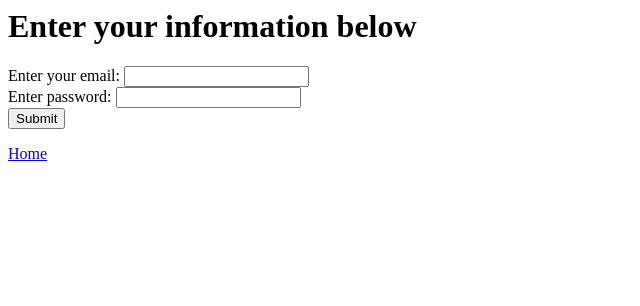
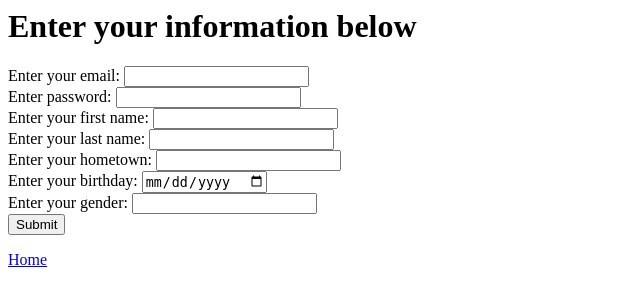
Before and after one commit to dhkrock/photoshare_cs460, a Flask app: page /register in a window 1280 px wide. Shown: the top 306 px of the page, without its empty margins (0-640 px from the left). Run offline with Flask 2, Linux system fonts and the light colour scheme; data that the repository does not hold is empty.

Commit message:
added additional registration fields

```diff
--- a/app.py
+++ b/app.py
@@ -121,7 +121,12 @@ def register():
 @app.route("/register", methods=['POST'])
 def register_user():
 	try:
+		first_name = request.form.get('first_name')
+		last_name = request.form.get('last_name')
 		email=request.form.get('email')
+		birth_date=request.form.get('birth_date')
+		hometown=request.form.get('hometown')
+		gender=request.form.get('gender')
 		password=request.form.get('password')
 	except:
 		print("couldn't find all tokens") #this prints to shell, end users will not see this (all print statements go to shell)
@@ -129,7 +134,7 @@ def register_user():
 	cursor = conn.cursor()
 	test =  isEmailUnique(email)
 	if test:
-		print(cursor.execute("INSERT INTO Users (email, password) VALUES ('{0}', '{1}')".format(email, password)))
+		print(cursor.execute("INSERT INTO Users (first_name, last_name, email, birth_date, hometown, gender, password) VALUES ('{0}', '{1}', '{2}', '{3}', '{4}', '{5}', '{6}')".format(first_name, last_name, email, birth_date, hometown, gender, password)))
 		conn.commit()
 		#log user in
 		user = User()
--- a/templates/register.html
+++ b/templates/register.html
@@ -15,6 +15,16 @@
                 <input type="email" name="email" /><br />
                 <label for="password">Enter password:</label>
                 <input type="password" name="password" /><br />
+                <label for="first_name">Enter your first name:</label>
+                <input type="text" name="first_name" /><br />
+                <label for="last_name">Enter your last name:</label>
+                <input type="text" name="last_name" /><br />
+                <label for="hometown">Enter your hometown:</label>
+                <input type="text" name="hometown" /><br />
+                <label for="birth_date">Enter your birthday:</label>
+                <input type="date" name="first_name" /><br />
+                <label for="gender">Enter your gender:</label>
+                <input type="text" name="gender" /><br />
                 <input type="submit" />
             </form>
          </div>
```
